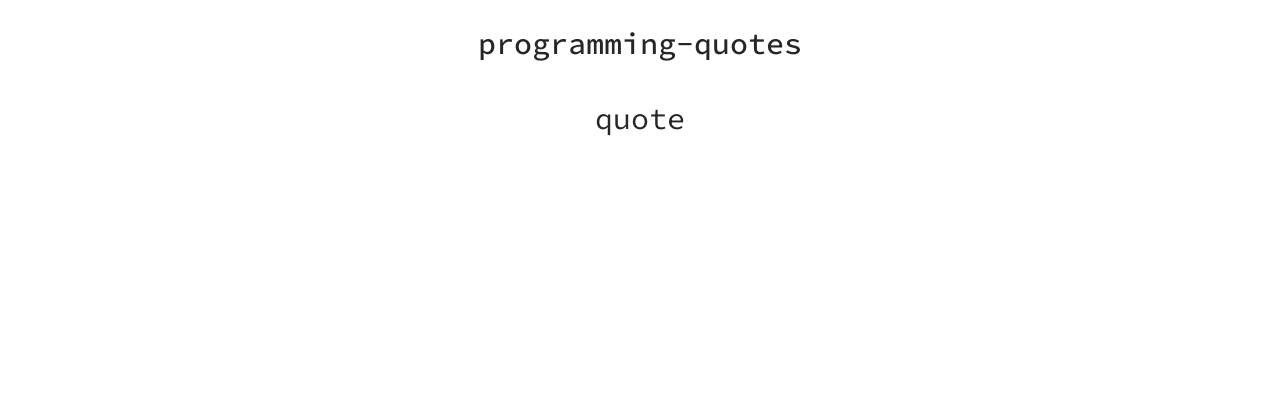
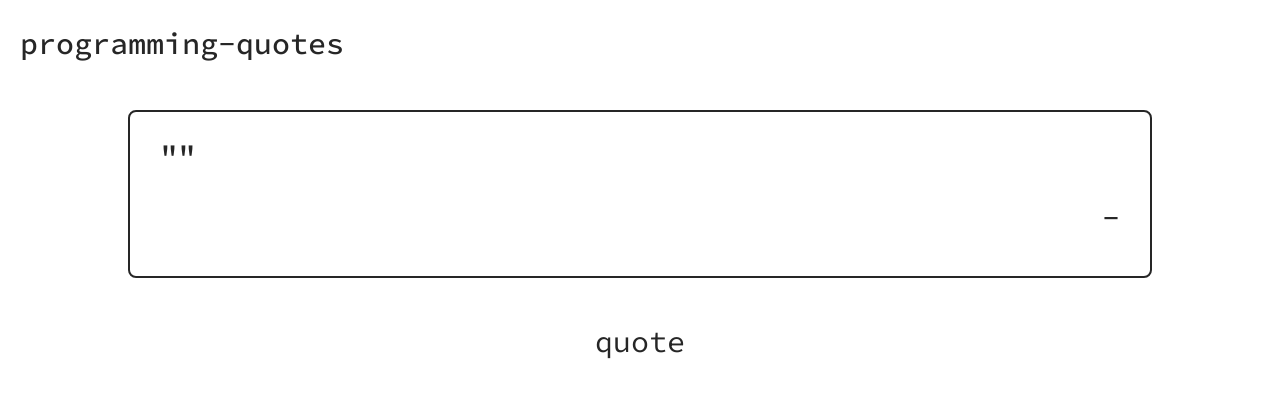
Before and after one commit to rajepatil/programming-quotes, a React (Create React App) app: page / in a window 1280 px wide. Shown: the top 398 px of the page. Built offline with nearby package versions, Linux system fonts and the light colour scheme; no server answers.

Commit message:
add card box and author

```diff
--- a/src/App.css
+++ b/src/App.css
@@ -7,7 +7,7 @@ body {
 .body {
   width: 100vw;
   height: 100vh;
-  text-align: center;
+  /*text-align: center;*/
   font-size: 30px;
 }
 
@@ -20,9 +20,29 @@ body {
 }
 
 .btn {
-  width: 60%;
-  margin: 30px auto;
-  padding: 30px 0;
-  font-size: 30px;
+  margin-top: 10px;
+  padding: 0 5px;
   border-radius: 10px;
 }
+
+.quote_card {
+  width: 80%;
+  padding: 20px 30px;
+  margin: 30px auto;
+  border: 2px solid;
+  border-radius: 8px;
+}
+
+.quote_author {
+  text-align: right;
+}
+
+.flex {
+  display: -webkit-flex;
+  display: -moz-flex;
+  display: -ms-flex;
+  display: -o-flex;
+
+  display: flex;
+  justify-content: center;
+}
--- a/src/App.js
+++ b/src/App.js
@@ -25,6 +25,7 @@ class App extends React.Component {
 
   setData = async () => {
     const data = await getData();
+    console.log(data);
     this.setState(data);
   };
 
--- a/src/components/Button.jsx
+++ b/src/components/Button.jsx
@@ -9,9 +9,9 @@ function Button(props) {
   };
   return (
     <styledButton
-      className="btn"
       style={styles}
       onClick={() => props.setData()}
+      className="btn"
     >
       quote
     </styledButton>
--- a/src/components/Header.jsx
+++ b/src/components/Header.jsx
@@ -1,4 +1,5 @@
 import React from "react";
+import Button from "./Button";
 
 function Header(props) {
   const styles = {
--- a/src/components/Home.jsx
+++ b/src/components/Home.jsx
@@ -14,7 +14,9 @@ function Home(props) {
     <div className="body" style={styles}>
       <Header data={props.data} />
       <Quote data={props.data} />
-      <Button data={props.data} setData={props.setData} />
+      <div className="flex">
+        <Button data={props.data} setData={props.setData} />
+      </div>
     </div>
   );
 }
--- a/src/components/Quote.jsx
+++ b/src/components/Quote.jsx
@@ -3,12 +3,16 @@ import React from "react";
 function Quote(props) {
   const styles = {
     color: props.data.buttoncolor,
-    backgroundColor: props.data.bodycolor
+    backgroundColor: props.data.bodycolor,
+    borderColor: props.data.buttoncolor
   };
 
   return (
-    <div className="">
-      <h1 style={styles}>{props.data.post.en}</h1>
+    <div className="quote_card" style={styles}>
+      <h1 style={styles}>"{props.data.post.en}"</h1>
+      <h6 className="quote_author" style={styles}>
+        -{props.data.post.author}
+      </h6>
     </div>
   );
 }
```
